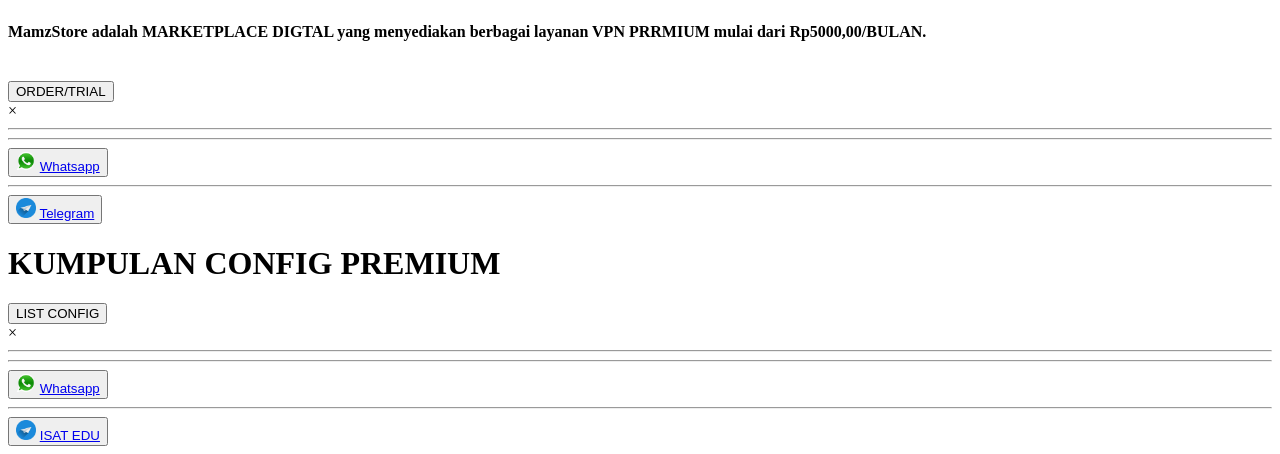
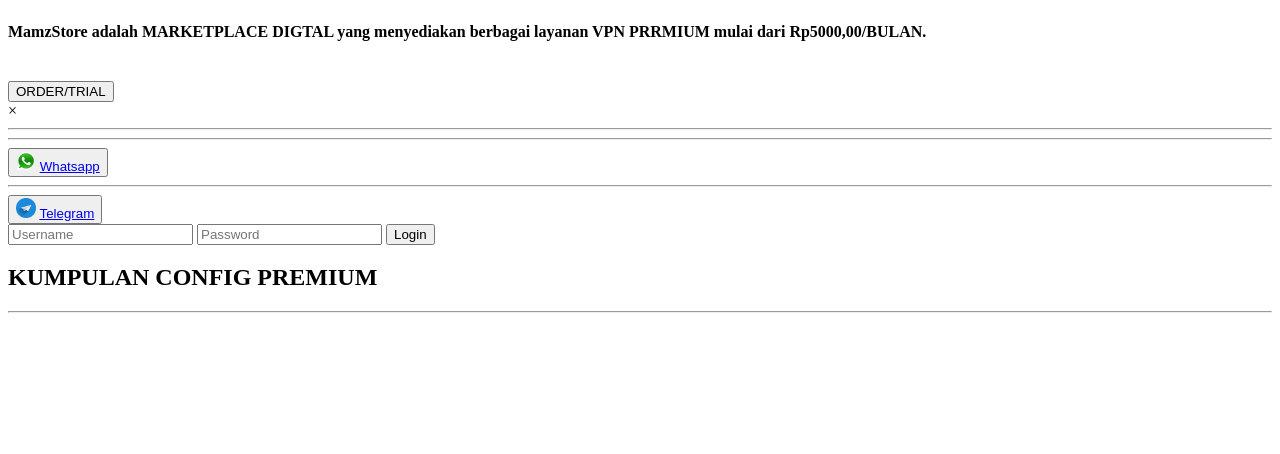
Before and after one commit to MamzStore/mamzstore, a PHP site: page / in a window 1280 px wide. Shown: the part 813-1267 px from the top of the page. After the commit the page ends 1126 px from the top, so only its background shows below. Run offline with PHP 8.4, Linux system fonts and the light colour scheme.

Commit message:
Add files via upload

```diff
--- a/index.html
+++ b/index.html
@@ -42,28 +42,15 @@
       </button>
     </div>
   </div>
+  <form method="post" action="login.php">
+    <input type="text" name="username" placeholder="Username">
+    <input type="password" name="password" placeholder="Password">
+    <input type="submit" name="submit" value="Login">
+</form>
   <div class="kotakluar">
-    <div class="kotak1">
-      <h1>KUMPULAN CONFIG PREMIUM</h1>
-<button id="myBtnn" class="order">
-  <a>LIST CONFIG</a>
-</button>
-  <div id="myModall" class="modal">
-    <div class="modal-content">
-      <span class="closes">&times;</span>
+    <div class="kotak3">
+      <h2>KUMPULAN CONFIG PREMIUM</h2>
       <hr/>
-      <hr/>
-      <button class="order">
-        <img src="logow.png" style="width : 20px; height : 20px">
-        <a href="https://wa.me/+6285712046949">Whatsapp</a>
-        </button>
-        <hr/>
-        <button class="order">
-          <img src="logot.png" style="width : 20px; height : 20px">
-        <a href="isatedu.hc">ISAT EDU</a>
-      </button>
-    </div>
-  </div>
     </div>
   </div>
 <script src="main.js?v=0.3"></script>
--- a/main.js
+++ b/main.js
@@ -23,20 +23,3 @@ window.onclick = function(event) {
     modal.style.display = "none";
   }
 }
-var modal = document.getElementById("myModall");
-var btn = document.getElementById("myBtnn");
-var span = document.getElementsByClassName("closes")[0];
-
-btn.onclick = function() {
-  modal.style.display = "block";
-}
-
-span.onclick = function() {
-  modal.style.display = "none";
-}
-
-window.onclick = function(event) {
-  if (event.target == modal) {
-    modal.style.display = "none";
-  }
-}
--- a/styles.css
+++ b/styles.css
@@ -149,14 +149,17 @@
   text-decoration: none;
   cursor: pointer;
 }
-.kotak1 {
+.kotak3 {
   width: 200px;
   height: 550px;
   background-color: #99FFFF;
   color: black;
   padding: 70px;
   margin-top: 9px;
-  text-align: center;
   border-radius: 20px;
 }
+.kotak3 h2{
+  padding-left: 10px;
+  text-align: center;
 }
+}
--- /dev/null
+++ b/users.txt
@@ -0,0 +1,3 @@
+imam|123
+user2|password2
+user3|password3
```
Also changed, not shown: login.php (added, +20 -0 lines), axisicon.jpg (added), indosaticon.jpg (added), telkomselicon.jpg (added), xlicon.jpg (added).
